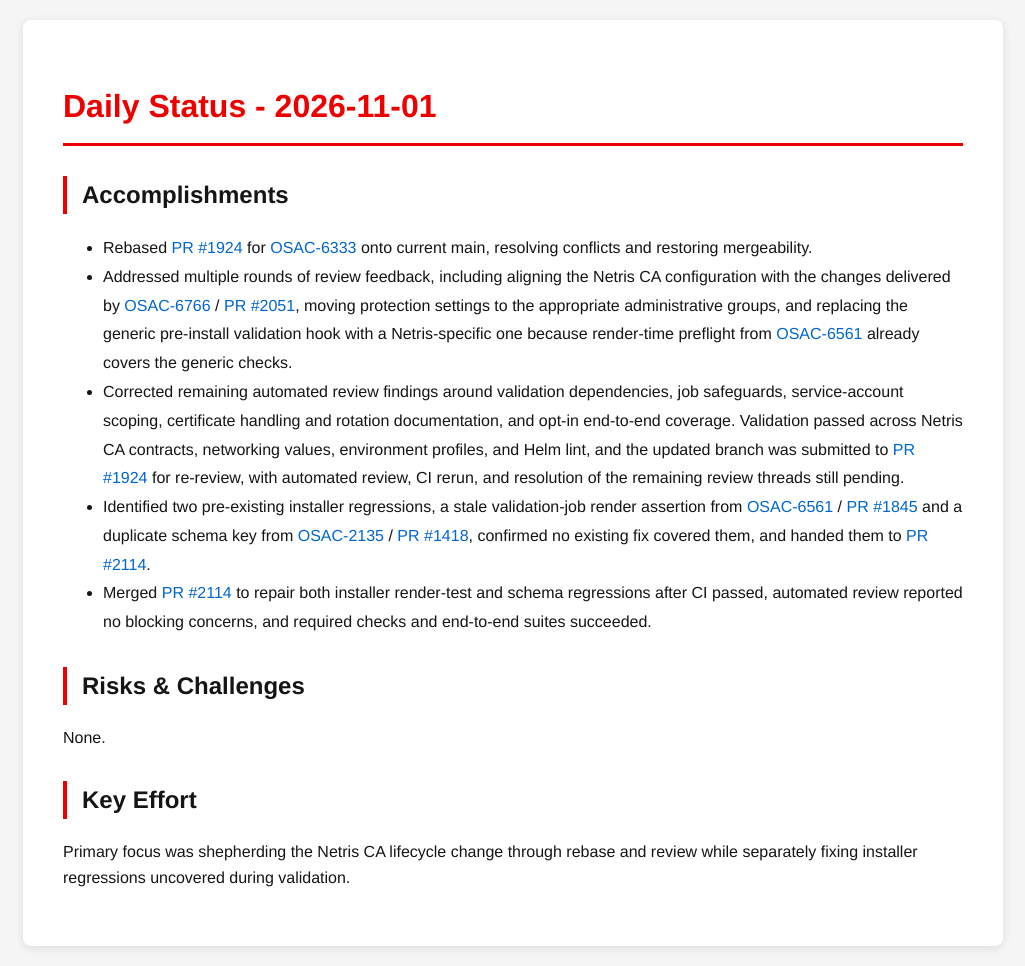
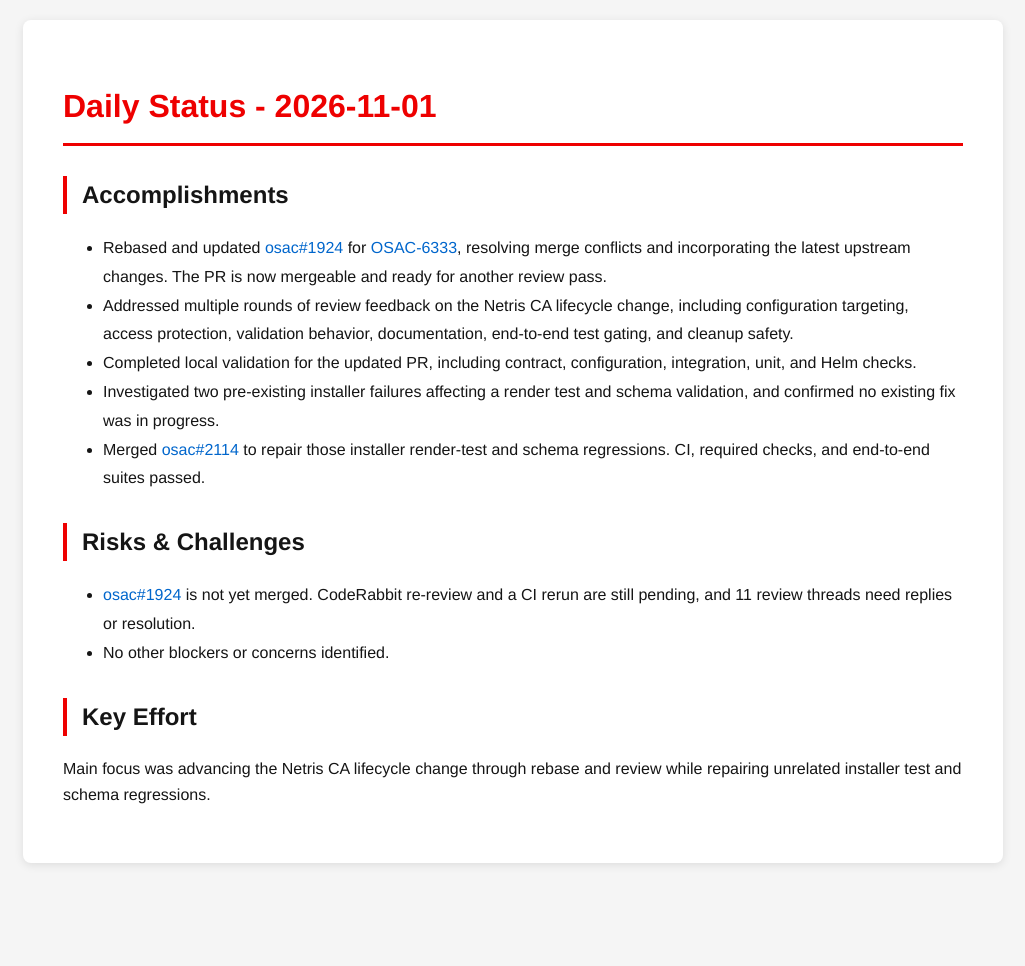
Before and after one commit to tzvatot/daily-status, a Jekyll site: the page built from 2026-11-01.md, in a window 1280 px wide. Shown: the whole page, without its empty margins (127-1152 px from the left). Built offline with Jekyll 4.4.1, drawn with Linux system fonts in a browser that asks for light colours; after the commit the page ends 900 px from its top, so only the background shows below that.

Commit message:
Daily status update - 2026-11-01

```diff
--- a/2026-11-01.md
+++ b/2026-11-01.md
@@ -7,14 +7,15 @@ date: 2026-11-01
 # Daily Status - 2026-11-01
 
 ## Accomplishments
-- Rebased [PR #1924](https://github.com/osac-project/osac/pull/1924) for [OSAC-6333](https://redhat.atlassian.net/browse/OSAC-6333) onto current main, resolving conflicts and restoring mergeability.
-- Addressed multiple rounds of review feedback, including aligning the Netris CA configuration with the changes delivered by [OSAC-6766](https://redhat.atlassian.net/browse/OSAC-6766) / [PR #2051](https://github.com/osac-project/osac/pull/2051), moving protection settings to the appropriate administrative groups, and replacing the generic pre-install validation hook with a Netris-specific one because render-time preflight from [OSAC-6561](https://redhat.atlassian.net/browse/OSAC-6561) already covers the generic checks.
-- Corrected remaining automated review findings around validation dependencies, job safeguards, service-account scoping, certificate handling and rotation documentation, and opt-in end-to-end coverage. Validation passed across Netris CA contracts, networking values, environment profiles, and Helm lint, and the updated branch was submitted to [PR #1924](https://github.com/osac-project/osac/pull/1924) for re-review, with automated review, CI rerun, and resolution of the remaining review threads still pending.
-- Identified two pre-existing installer regressions, a stale validation-job render assertion from [OSAC-6561](https://redhat.atlassian.net/browse/OSAC-6561) / [PR #1845](https://github.com/osac-project/osac/pull/1845) and a duplicate schema key from [OSAC-2135](https://redhat.atlassian.net/browse/OSAC-2135) / [PR #1418](https://github.com/osac-project/osac/pull/1418), confirmed no existing fix covered them, and handed them to [PR #2114](https://github.com/osac-project/osac/pull/2114).
-- Merged [PR #2114](https://github.com/osac-project/osac/pull/2114) to repair both installer render-test and schema regressions after CI passed, automated review reported no blocking concerns, and required checks and end-to-end suites succeeded.
+- Rebased and updated [osac#1924](https://github.com/osac-project/osac/pull/1924) for [OSAC-6333](https://redhat.atlassian.net/browse/OSAC-6333), resolving merge conflicts and incorporating the latest upstream changes. The PR is now mergeable and ready for another review pass.
+- Addressed multiple rounds of review feedback on the Netris CA lifecycle change, including configuration targeting, access protection, validation behavior, documentation, end-to-end test gating, and cleanup safety.
+- Completed local validation for the updated PR, including contract, configuration, integration, unit, and Helm checks.
+- Investigated two pre-existing installer failures affecting a render test and schema validation, and confirmed no existing fix was in progress.
+- Merged [osac#2114](https://github.com/osac-project/osac/pull/2114) to repair those installer render-test and schema regressions. CI, required checks, and end-to-end suites passed.
 
 ## Risks & Challenges
-None.
+- [osac#1924](https://github.com/osac-project/osac/pull/1924) is not yet merged. CodeRabbit re-review and a CI rerun are still pending, and 11 review threads need replies or resolution.
+- No other blockers or concerns identified.
 
 ## Key Effort
-Primary focus was shepherding the Netris CA lifecycle change through rebase and review while separately fixing installer regressions uncovered during validation.
+Main focus was advancing the Netris CA lifecycle change through rebase and review while repairing unrelated installer test and schema regressions.
```
